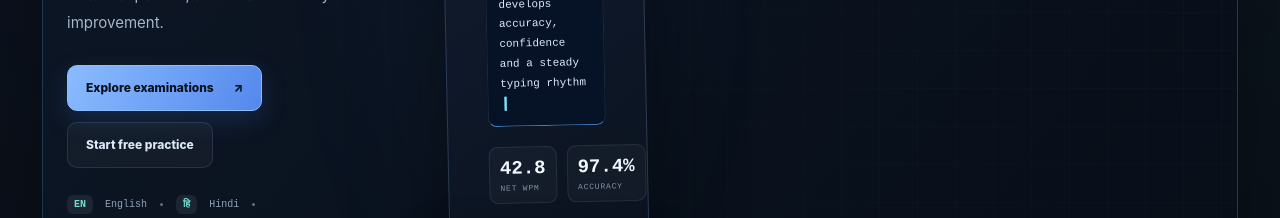
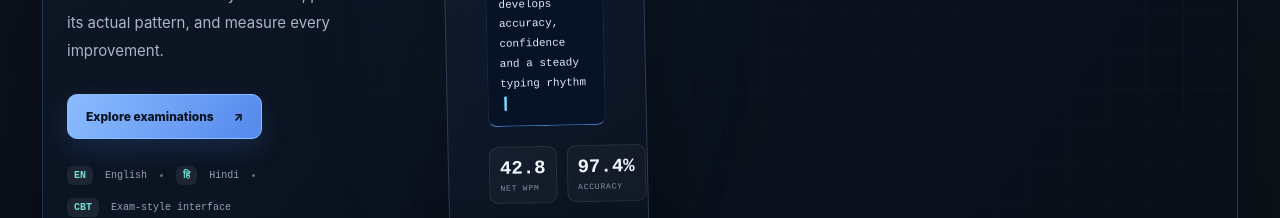
Before and after one commit to vikashphogat0-ux/typingskillzonepro, a Next.js app: page / in a window 1280 px wide. Shown: the part 900-1118 px from the top of the page. Built offline with nearby package versions, Linux system fonts and the light colour scheme; no server answers; the database is empty.

Commit message:
ui: keep homepage focused on exam directory entry

```diff
--- a/app/page.tsx
+++ b/app/page.tsx
@@ -65,7 +65,7 @@ export default function Home() {
             <p>One focused platform for competitive typing examinations. Choose your exam, practise in its actual pattern, and measure every improvement.</p>
             <div className="tsz-home-actions">
               <Link href="/exams" className="tsz-primary-button">Explore examinations <span>↗</span></Link>
-              <Link href="/test" className="tsz-secondary-button">Start free practice</Link>
+
             </div>
             <div className="tsz-home-proof"><span><b>EN</b> English</span><i /><span><b>हि</b> Hindi</span><i /><span><b>CBT</b> Exam-style interface</span></div>
           </div>
```
